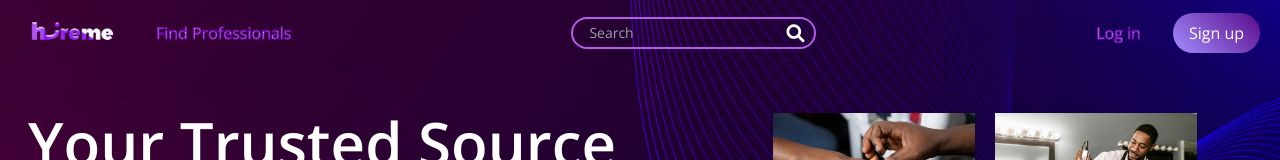
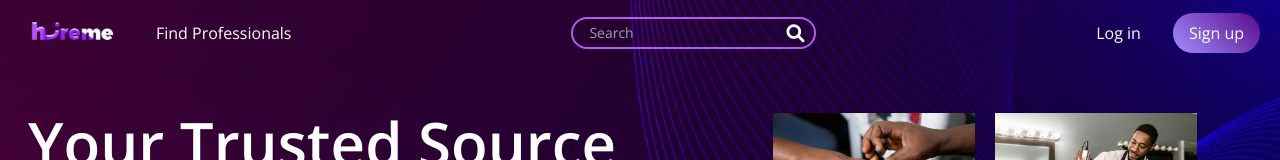
Before and after one commit to Victorgreene123/Hire-Me-Web-App, a React (Create React App) app in the folder frontend/: page / in a window 1280 px wide. Shown: the top 160 px of the page. Built offline with nearby package versions, Linux system fonts and the light colour scheme.

Commit message:
Adjusstments

```diff
--- a/frontend/src/components/Navbar.js
+++ b/frontend/src/components/Navbar.js
@@ -38,7 +38,7 @@ const Navbar = (props) => {
         </div>
         <div className="hidden lg:flex items-center flex-grow">
           <Link to="/find-professionals" className="ml-10 text-[1rem]">
-            <span className="text-outline text-stroke-purple open-sans-normal">Find Professionals</span>
+            <span className="text-white open-sans-normal">Find Professionals</span>
           </Link>
           <div className="gradient-border relative w-50 max-w-md mx-auto">
             <input
@@ -51,7 +51,7 @@ const Navbar = (props) => {
             </span>
           </div>
           <Link to="/find-professionals" className="mr-8 text-[1rem]">
-            <span className="text-outline text-stroke-purple open-sans-normal">Log in</span>
+            <span className="text-white open-sans-normal">Log in</span>
           </Link>
           <button className="background-gradient p-2 px-4 rounded-full  text-white text-[1rem]">
             Sign up
--- a/frontend/src/pages/homepage.js
+++ b/frontend/src/pages/homepage.js
@@ -33,9 +33,9 @@ const Home =() =>{
         <div className={`relative hero ${ isFixed ?  'lg:h-[80vh] h-[42vh]' : 'lg:h-[90vh] h-[62vh]'}  w-full `}>
         <Navbar isHomePage={true}/>
 
-        <div className="   w-[100%] mx-auto lg:flex block gap-10 pl-8 pr-8 lg:pl-5 lg:pr-0 lg:mt-12 mt-20">
+        <div className="   w-[100%] mx-auto lg:flex block gap-10 pl-5 pr-2 lg:pl-5 lg:pr-0 lg:mt-12 mt-20">
             <div className="lg:w-1/2 lg:px-2  mx-auto lg:mx-0 w-full">
-                <h1 className="text-white lg:text-6xl font-semibold text-3xl text-left lg:text-left "> Your Trusted Source for <span className="text-outline-lg text-outline text-stroke-purple "> Professional Services</span></h1>
+                <h1 className="text-white lg:text-6xl font-semibold text-4xl text-left lg:text-left "> Your Trusted Source for <span className="text-outline-lg text-outline text-stroke-purple "> Professional Services</span></h1>
                 <p className="text-[#B9A3A3] lg:w-1/2 lg:text-2xl mt-3">Find and Hire Reliable Professionals</p>
                 <button className="background-gradient py-5 px-12  rounded-full  text-white text-1xl lg:text-2xl lg:mt-5 mt-12 ">
             Get Started
```
